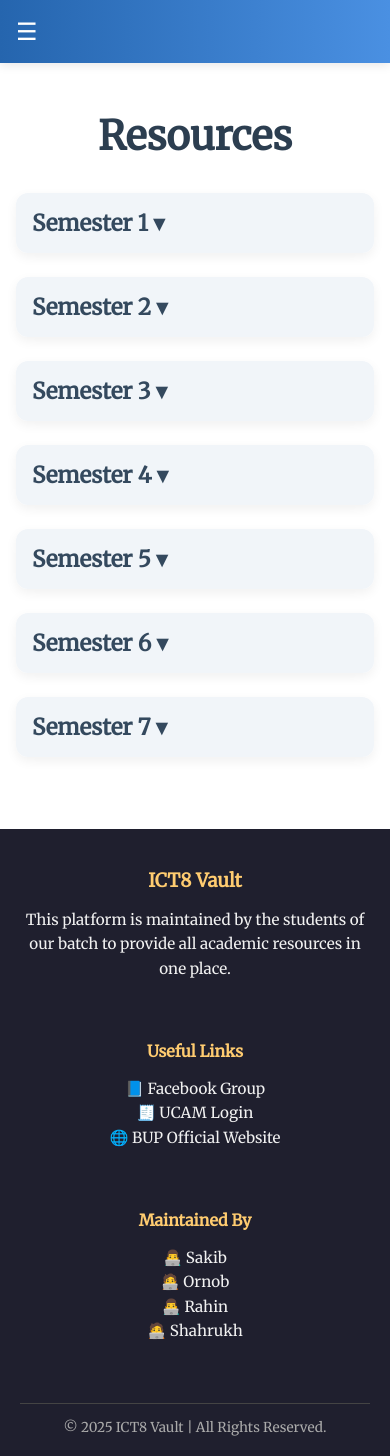
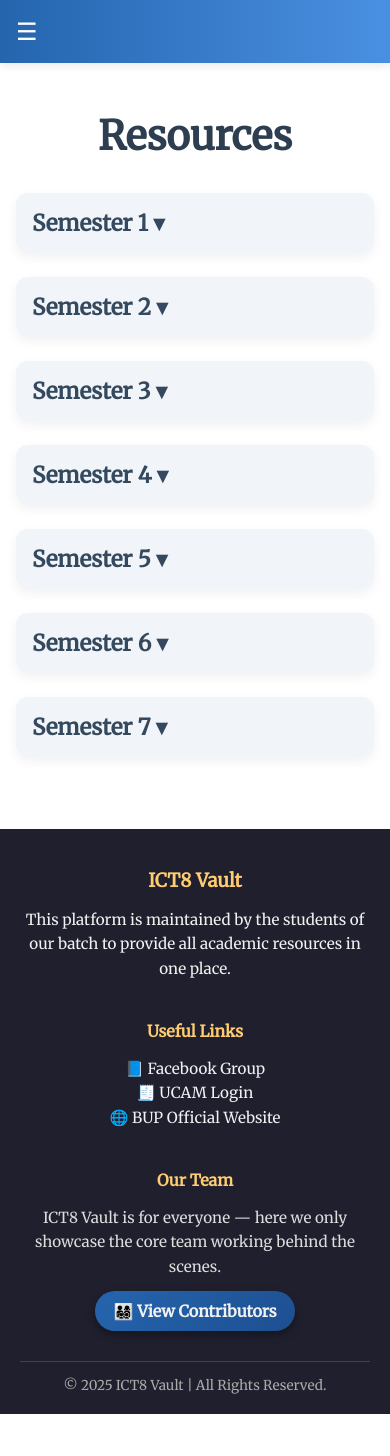
Before and after one commit to sakibhasan017/University-Rosources-Management, a React (Vite) app in the folder Frontend/: page /resources in a window 390 px wide. After the commit the page ends 1414 px from the top, so only its background shows below. Built offline with nearby package versions, Linux system fonts and the light colour scheme.

Commit message:
Add Contributors page, Sticky Navbar and Modify Footer

```diff
--- a/Frontend/src/App.jsx
+++ b/Frontend/src/App.jsx
@@ -15,6 +15,7 @@ import WeeklyView from "./pages/WeeklyUpdates/WeeklyUpdate.jsx";
 import ProfileCard from "./pages/ProfileCard/ProfileCard.jsx";
 import UserInfoFromCard from "./pages/UserInfoFromCard/UserInfoFromCard.jsx";
 import PersonnelInfo from "./pages/personnelInfo/personnelInfo.jsx";
+import Contributor from "./pages/Contributors/Contributors.jsx";
 
 
 const App = () => {
@@ -36,6 +37,7 @@ const App = () => {
         <Route path="/profile-card" element={<ProfileCard/>}/>
         <Route path="/user/:id" element={<UserInfoFromCard/>}/>
         <Route path="/personnel-info" element={<PersonnelInfo/>}/>
+        <Route path="/contributors" element={<Contributor/>}/>
       </Routes>
       <Footer/>
     </Router>
--- a/Frontend/src/components/Footer/Footer.css
+++ b/Frontend/src/components/Footer/Footer.css
@@ -55,14 +55,58 @@
   color: #aaa;
 }
 
+
+.contributors-link {
+  display: flex;
+  flex-direction: column;
+  align-items: flex-start;
+}
+
+.contributors-link p {
+  margin-bottom: 12px;
+  font-size: 0.95rem;
+  color: #ddd;
+}
+
+.contributors-btn {
+  background: linear-gradient(135deg, #2565ae, #1d4f91);
+  color: #fff;
+  padding: 10px 18px;
+  border-radius: 30px;
+  font-weight: 600;
+  text-decoration: none;
+  transition: all 0.3s ease;
+  box-shadow: 0 4px 10px rgba(0, 0, 0, 0.3);
+}
+
+.contributors-btn:hover {
+  background: linear-gradient(135deg, #1d4f91, #163d73);
+  transform: translateY(-2px);
+  box-shadow: 0 6px 14px rgba(0, 0, 0, 0.4);
+}
+
+
 @media (max-width: 768px) {
   .footer-container {
     flex-direction: column;
     align-items: center;
     text-align: center;
+    gap: 40px;
   }
 
   .footer-section {
-    margin-bottom: 30px;
+    margin-bottom: 0;
+    width: 100%;
+  }
+
+  .contributors-link {
+    display: flex;
+    flex-direction: column;
+    align-items: center;
+  }
+
+  .contributors-btn {
+    width: auto;
+    text-align: center;
   }
 }
--- a/Frontend/src/components/Footer/Footer.jsx
+++ b/Frontend/src/components/Footer/Footer.jsx
@@ -1,4 +1,5 @@
 import React from 'react';
+import { Link } from 'react-router-dom';
 import './Footer.css';
 
 const Footer = () => {
@@ -7,26 +8,51 @@ const Footer = () => {
       <div className="footer-container">
         <div className="footer-section about">
           <h3>ICT8 Vault</h3>
-          <p>This platform is maintained by the students of our batch to provide all academic resources in one place.</p>
+          <p>
+            This platform is maintained by the students of our batch to provide
+            all academic resources in one place.
+          </p>
         </div>
 
         <div className="footer-section links">
           <h4>Useful Links</h4>
           <ul>
-            <li><a href="https://www.facebook.com/groups/1072097740096634" target="_blank" rel="noopener noreferrer">📘 Facebook Group</a></li>
-            <li><a href="https://ucam.bup.edu.bd" target="_blank" rel="noopener noreferrer">🧾 UCAM Login</a></li>
-            <li><a href="https://bup.edu.bd" target="_blank" rel="noopener noreferrer">🌐 BUP Official Website</a></li>
+            <li>
+              <a
+                href="https://www.facebook.com/groups/1072097740096634"
+                target="_blank"
+                rel="noopener noreferrer"
+              >
+                📘 Facebook Group
+              </a>
+            </li>
+            <li>
+              <a
+                href="https://ucam.bup.edu.bd"
+                target="_blank"
+                rel="noopener noreferrer"
+              >
+                🧾 UCAM Login
+              </a>
+            </li>
+            <li>
+              <a
+                href="https://bup.edu.bd"
+                target="_blank"
+                rel="noopener noreferrer"
+              >
+                🌐 BUP Official Website
+              </a>
+            </li>
           </ul>
         </div>
 
-        <div className="footer-section maintainers">
-          <h4>Maintained By</h4>
-          <ul>
-            <li><a href="https://www.facebook.com/GoldenBoySakibb" target="_blank" rel="noopener noreferrer">👨‍💻 Sakib</a></li>
-            <li><a href="https://www.facebook.com/shihaful.islam.ornob" target="_blank" rel="noopener noreferrer">🧑‍💻 Ornob</a></li>
-            <li><a href="https://www.facebook.com/sadat.rahin" target="_blank" rel="noopener noreferrer">👨‍💻 Rahin</a></li>
-            <li><a href="https://www.facebook.com/hrudro10" target="_blank" rel="noopener noreferrer">🧑‍💻 Shahrukh</a></li>
-          </ul>
+        <div className="footer-section contributors-link">
+          <h4>Our Team</h4>
+          <p>ICT8 Vault is for everyone — here we only showcase the core team working behind the scenes.</p>
+          <Link to="/contributors" className="contributors-btn">
+            👨‍👩‍👧‍👦 View Contributors
+          </Link>
         </div>
       </div>
 
--- a/Frontend/src/components/Navbar/Navbar.css
+++ b/Frontend/src/components/Navbar/Navbar.css
@@ -4,7 +4,9 @@
   padding: 1rem 2rem;
   background: linear-gradient(90deg, #2565AE, #4A90E2);
   color: white;
-  position: relative;
+  position: sticky;
+  top: 0;
+  z-index: 1100;
   box-shadow: 0 2px 10px rgba(0, 0, 0, 0.1);
 }
 
--- a/Frontend/src/data/courses.js
+++ b/Frontend/src/data/courses.js
@@ -62,6 +62,8 @@ const videoData =[
   {code:"V023",title:"OC-1",vDrive:"https://youtu.be/5bCPNPQzpG4",date:"27-08-2025"},
   {code:"V024",title:"OC-2",vDrive:"https://www.youtube.com/watch?v=goKEzOUho4o",date:"09-09-2025"},
   {code:"V025",title:"STM-1",vDrive:"https://www.youtube.com/watch?v=Vqk225d35GQ",date:"09-09-2025"},
+  {code:"V026",title:"OC-3",vDrive:"https://youtu.be/OahahsGXhxI",date:"23-09-2025"},
+  {code:"V027",title:"STM-2",vDrive:"https://youtu.be/7HJZt1pN7a0",date:"23-09-2025"},
 
 
 ];
@@ -143,10 +145,10 @@ const courseData = {
     },
   ],
   semester7: [
-    { code: 'ICE4101', name: 'Software Testing and Maintenance', folderId: "1DhG_7dKtoiNxgcIMQiTuloFOs8QnuUUl", teacherId: ['T007'], ExtraId:['E002'], videoId: ['V025']},
+    { code: 'ICE4101', name: 'Software Testing and Maintenance', folderId: "1DhG_7dKtoiNxgcIMQiTuloFOs8QnuUUl", teacherId: ['T007'], ExtraId:['E002'], videoId: ['V025','V027']},
     { code: 'ICE4102', name: 'Software Testing and Maintenance Laboratory', folderId: "1s8fL1stqm86MaIOwbLK_j7xaIQtLnvAW", teacherId: ['T007','T016'],ExtraId:['E003']},
     { code: 'ICE4103', name: 'Information Network and Software Security', folderId: "1LfOGKsEisKC9dVvUQ2TMiYp8vetQRZIw", teacherId: ['T023'] },
-    { code: 'ICE4105', name: 'Optical Communication', folderId: "1qWW8sJ7yK_ySUNm3pDhTshNGh84keAAt", teacherId: ['T033'],ExtraId:['E005'],videoId: ['V023','V024']},
+    { code: 'ICE4105', name: 'Optical Communication', folderId: "1qWW8sJ7yK_ySUNm3pDhTshNGh84keAAt", teacherId: ['T033'],ExtraId:['E005'],videoId: ['V023','V024','V026']},
     { code: 'ICE4106', name: 'Optical Communication Laboratory', folderId: "1teebNjM3cSz6zbEGIqCgSuQucmvV_21G", teacherId: ['T033','T014'] },
     { code: 'ICE4107', name: 'Artificial Intelligence', folderId: "1lODJmXQvnkhO1Kds-lPja1Ts4BjSraxY", teacherId: ['T016'],ExtraId:['E004'] },
     { code: 'ICE4108', name: 'Artificial Intelligence Laboratory', folderId: "1Vd8hMo80-pT4T1niJY1N4G6OpHgAEJu7", teacherId: ['T016','T034'],ExtraId:['E006'] }
--- /dev/null
+++ b/Frontend/src/pages/Contributors/Contributors.css
@@ -0,0 +1,89 @@
+.contributors-page {
+  min-height: 100vh;
+  background: linear-gradient(135deg, #f0f7ff, #ffffff);
+  padding: 3rem 1.5rem;
+  display: flex;
+  flex-direction: column;
+  align-items: center;
+}
+
+.contributors-title {
+  font-size: 2.8rem;
+  font-weight: 800;
+  text-align: center;
+  color: #2565ae;
+  margin-bottom: 3rem;
+  text-shadow: 1px 1px 3px rgba(0, 0, 0, 0.08);
+  letter-spacing: 0.5px;
+}
+
+.contributors-grid {
+  display: grid;
+  grid-template-columns: 1fr;
+  gap: 2rem;
+  max-width: 1200px;
+  width: 100%;
+}
+
+@media (min-width: 640px) {
+  .contributors-grid {
+    grid-template-columns: repeat(2, 1fr);
+  }
+}
+
+@media (min-width: 1024px) {
+  .contributors-grid {
+    grid-template-columns: repeat(3, 1fr);
+  }
+}
+
+.contributor-card {
+  background-color: #fff;
+  border-radius: 1.2rem;
+  padding: 2rem 1.5rem;
+  display: flex;
+  flex-direction: column;
+  align-items: center;
+  text-align: center;
+  cursor: pointer;
+  box-shadow: 0 6px 14px rgba(0, 0, 0, 0.08);
+  transition: transform 0.25s ease, box-shadow 0.25s ease;
+}
+
+.contributor-card:hover {
+  box-shadow: 0 10px 24px rgba(0, 0, 0, 0.15);
+  transform: translateY(-6px) scale(1.02);
+}
+
+.contributor-img,
+.contributor-icon {
+  width: 120px;
+  height: 120px;
+  border-radius: 50%;
+  object-fit: cover;
+  border: 4px solid #2565ae;
+  background-color: #f0f7ff;
+  box-shadow: 0 5px 12px rgba(0, 0, 0, 0.12);
+}
+
+.contributor-icon {
+  font-size: 120px;
+  color: #9bbce2;
+  display: flex;
+  align-items: center;
+  justify-content: center;
+}
+
+.contributor-name {
+  margin-top: 1rem;
+  font-size: 1.3rem;
+  font-weight: 700;
+  color: #2c3e50;
+}
+
+.contributor-designation {
+  font-size: 1rem;
+  font-weight: 500;
+  color: #555;
+  margin-top: 0.4rem;
+}
--- /dev/null
+++ b/Frontend/src/pages/Contributors/Contributors.jsx
@@ -0,0 +1,84 @@
+import React, { useEffect, useState } from "react";
+import { useNavigate } from "react-router-dom";
+import "./Contributors.css";
+import { FaUserCircle } from "react-icons/fa";
+
+const Contributors = () => {
+  const [profiles, setProfiles] = useState([]);
+  const navigate = useNavigate();
+
+  const designationMap = {
+    "2254901012": { title: "Founder & Owner", priority: 1 },
+    "2254901060": { title: "Lead Developer & Maintainer", priority: 2 },
+    "2254901010": { title: "Content & Operations Manager", priority: 3 },
+    "2254901054": { title: "Innovation Advisor", priority: 4 },
+    "2254901036": { title: "Security Analyst & QA Tester", priority: 5 },
+    "2254901020": { title: "Media & Content Producer", priority: 6 },
+  };
+
+  useEffect(() => {
+    const fetchProfiles = async () => {
+      try {
+        const res = await fetch(
+          `${import.meta.env.VITE_API_BASE_URL}/api/profile/list`
+        );
+        const result = await res.json();
+
+        if (!result.success || !Array.isArray(result.data)) {
+          console.error("Invalid response:", result);
+          return;
+        }
+
+        const filtered = result.data.filter((p) =>
+          Object.keys(designationMap).includes(p.studentId)
+        );
+
+        const withDesignations = filtered.map((p) => ({
+          ...p,
+          designation: designationMap[p.studentId].title,
+          priority: designationMap[p.studentId].priority,
+        }));
+
+        withDesignations.sort((a, b) => a.priority - b.priority);
+
+        setProfiles(withDesignations);
+      } catch (err) {
+        console.error("Error fetching profiles:", err);
+      }
+    };
+
+    fetchProfiles();
+  }, []);
+
+  return (
+    <div className="contributors-page">
+      <h1 className="contributors-title">Contributors & Management</h1>
+      <div className="contributors-grid">
+        {profiles.map((profile) => (
+          <div
+            key={profile._id}
+            onClick={() => navigate(`/user/${profile._id}`)}
+            className="contributor-card"
+          >
+            <div className="contributor-img-wrapper">
+              {profile.img ? (
+                <img
+                  src={profile.img}
+                  alt={profile.name}
+                  className="contributor-img"
+                  onError={(e) => (e.target.style.display = "none")}
+                />
+              ) : (
+                <FaUserCircle className="contributor-icon" />
+              )}
+            </div>
+            <h2 className="contributor-name">{profile.name}</h2>
+            <p className="contributor-designation">{profile.designation}</p>
+          </div>
+        ))}
+      </div>
+    </div>
+  );
+};
+
+export default Contributors;
```
